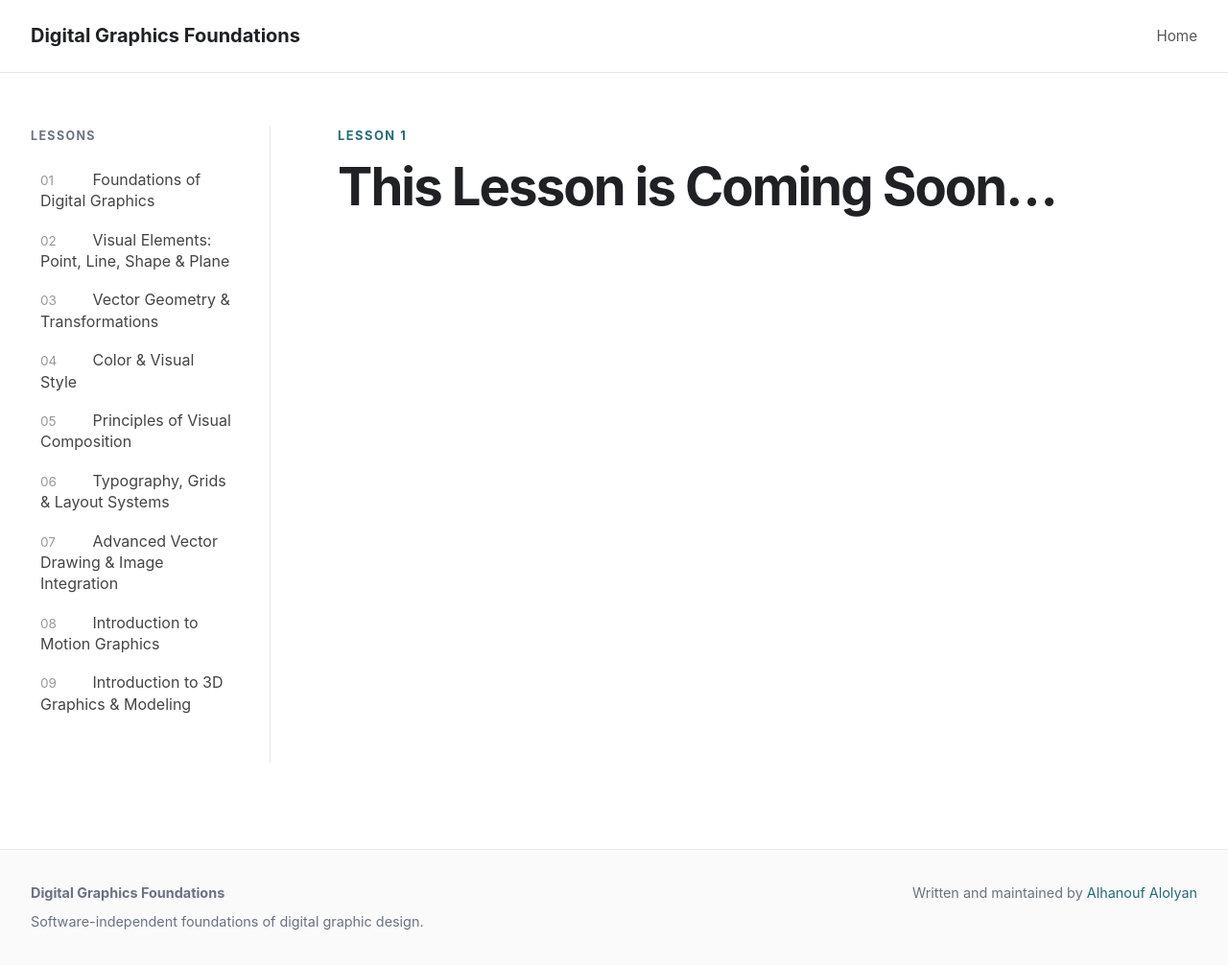
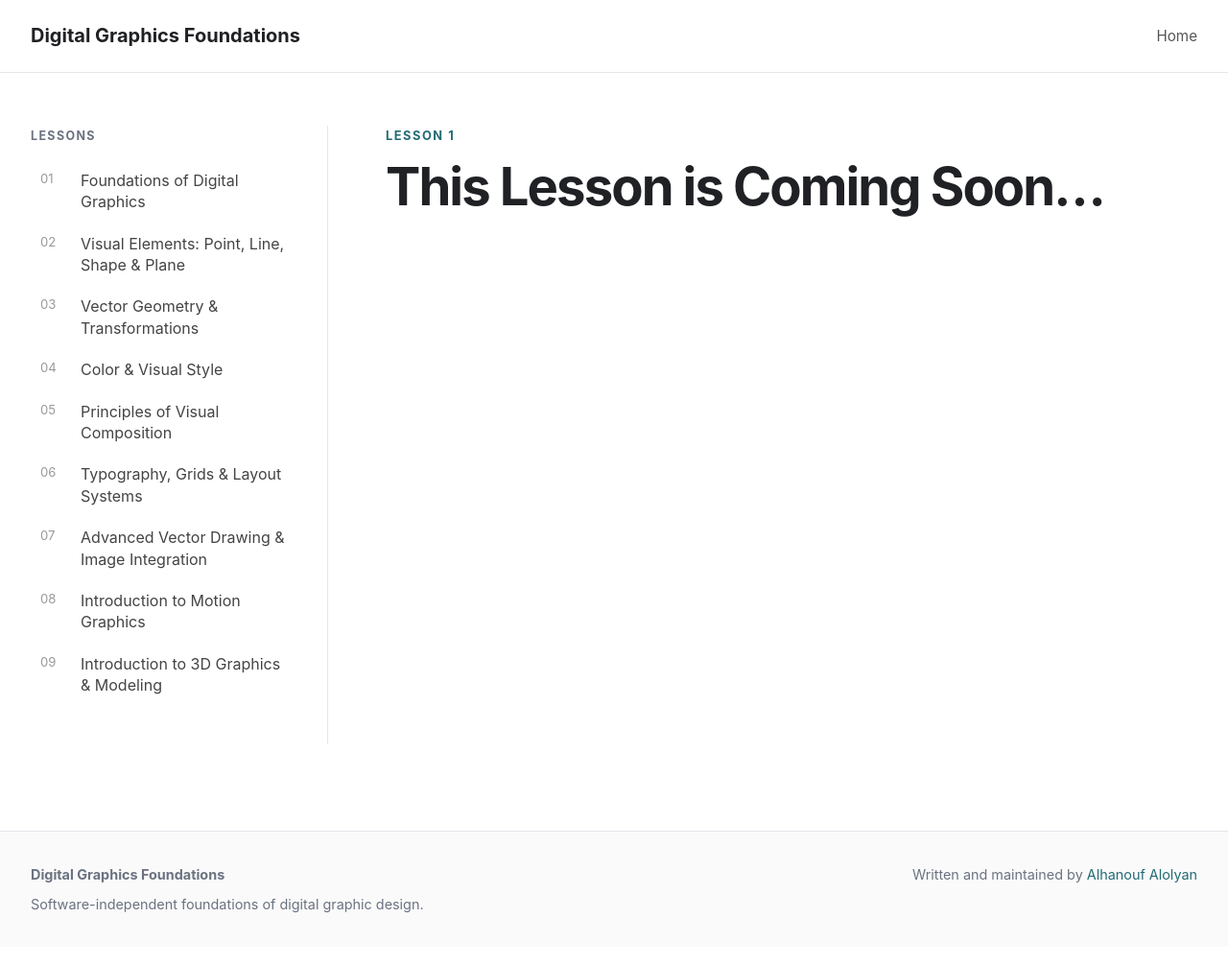
Before and after one commit to HanoCat/digital-graphics-foundations, a Jekyll site: the page built from lessons/comming_soon.md, in a window 1280 px wide. Shown: the whole page at 96% size. Built offline with Jekyll 4.4.1, drawn with Linux system fonts in a browser that asks for light colours.

Commit message:
better style

```diff
--- a/assets/css/style.css
+++ b/assets/css/style.css
@@ -61,16 +61,15 @@ body {
 /* ---------------- Main layout ---------------- */
 
 .page-layout {
-    max-width: 1400px;
+    max-width: 1450px;
     margin: auto;
 
     display: grid;
-    grid-template-columns: 250px minmax(0, 820px);
-    gap: 70px;
+    grid-template-columns: 310px minmax(0, 850px);
+    gap: 60px;
 
     padding: 55px 32px 90px;
 }
-
 
 /* ---------------- Sidebar ---------------- */
 
@@ -92,22 +91,25 @@ body {
 }
 
 .sidebar a {
-    display: block;
-    padding: 8px 10px;
-    margin: 2px 0;
+    display: grid;
+    grid-template-columns: 34px 1fr;
+    gap: 8px;
+    align-items: start;
+
+    padding: 9px 10px;
+    margin: 3px 0;
 
     color: #444;
     text-decoration: none;
     line-height: 1.4;
 
-    border-radius: 6px;
+    border-radius: 7px;
 }
 
 .sidebar a span {
-    display: inline-block;
-    width: 50px;
+    width: auto;
     color: #999;
-    font-size: 0.85rem;
+    font-size: 0.82rem;
 }
 
 .sidebar a:hover {
@@ -306,8 +308,6 @@ code {
 .course-hero {
   padding: 2.5rem;
   margin-bottom: 2.5rem;
-  background: #f7f7f8;
-  border-radius: 14px;
 }
 
 .course-hero h1 {
@@ -316,33 +316,34 @@ code {
 
 
 /* ---------- Lesson cards ---------- */
-
 .lesson-grid {
     display: grid;
     grid-template-columns: repeat(2, minmax(0, 1fr));
-  gap: 1rem;
-  margin: 1.5rem 0 3rem;
+    gap: 14px;
+    margin: 1.5rem 0 3.5rem;
 }
 
 .lesson-card {
     display: flex;
     flex-direction: column;
-  gap: 0.4rem;
+    gap: 0.35rem;
 
-  padding: 1.3rem 1.4rem;
-  border: 1px solid #e5e5e5;
-  border-radius: 12px;
+    padding: 1.2rem 1.3rem;
+
+    border: 1px solid var(--border);
+    border-radius: 8px;
 
     text-decoration: none;
     color: inherit;
-  background: white;
+    background: #fff;
 
-  transition: transform 0.15s ease, box-shadow 0.15s ease;
+    transition: border-color 0.15s ease,
+                transform 0.15s ease;
 }
 
 a.lesson-card:hover {
+    border-color: var(--accent);
     transform: translateY(-2px);
-  box-shadow: 0 6px 18px rgba(0, 0, 0, 0.07);
 }
 
 .lesson-number {
```
Lines whose indentation alone changed are shown as unchanged.
